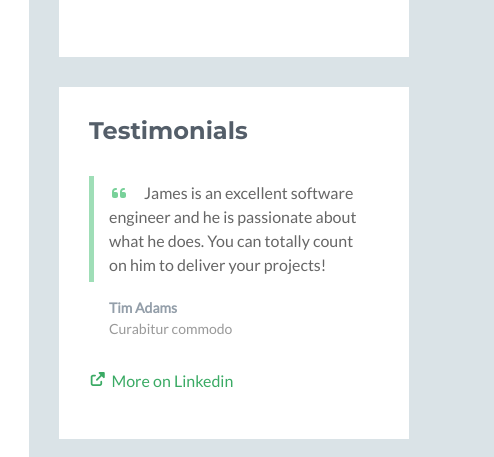
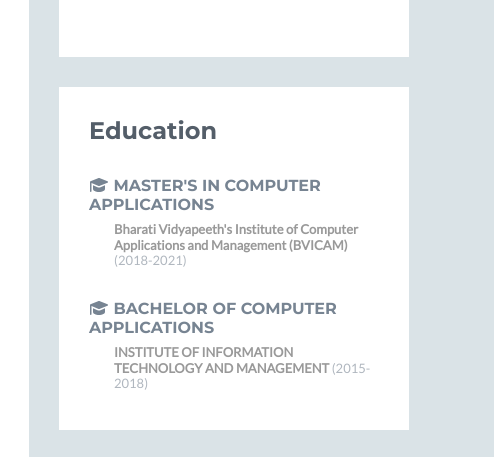
Before and after one commit to CodeOctal/MyPortfolio, a plain HTML site: page index.html in a window 1280 px wide. Shown: the part 849-1306 px from the top of the page, 786-1280 px from the left. Drawn offline with nearby package versions, Linux system fonts and the light colour scheme; no server answers; a script that the page names is missing; some icons are missing.

Commit message:
Update index.html

```diff
--- a/index.html
+++ b/index.html
@@ -183,22 +183,6 @@
                     </div><!--//section-inner-->
                 </aside><!--//section-->
 
-                <aside class="testimonials aside section">
-                    <div class="section-inner">
-                        <h2 class="heading">Testimonials</h2>
-                        <div class="content">
-                            <div class="item">
-                                <blockquote class="quote">
-                                    <p><i class="fas fa-quote-left"></i>James is an excellent software engineer and he is passionate about what he does. You can totally count on him to deliver your projects!</p>
-                                </blockquote>
-                                <p class="source"><span class="name">Tim Adams</span><br /><span class="title">Curabitur commodo</span></p>
-                            </div><!--//item-->
-
-                            <p><a class="more-link" href="#"><i class="fas fa-external-link-alt"></i>More on Linkedin</a></p>
-
-                        </div><!--//content-->
-                    </div><!--//section-inner-->
-                </aside><!--//section-->
 
                 <aside class="education aside section">
                     <div class="section-inner">
```
